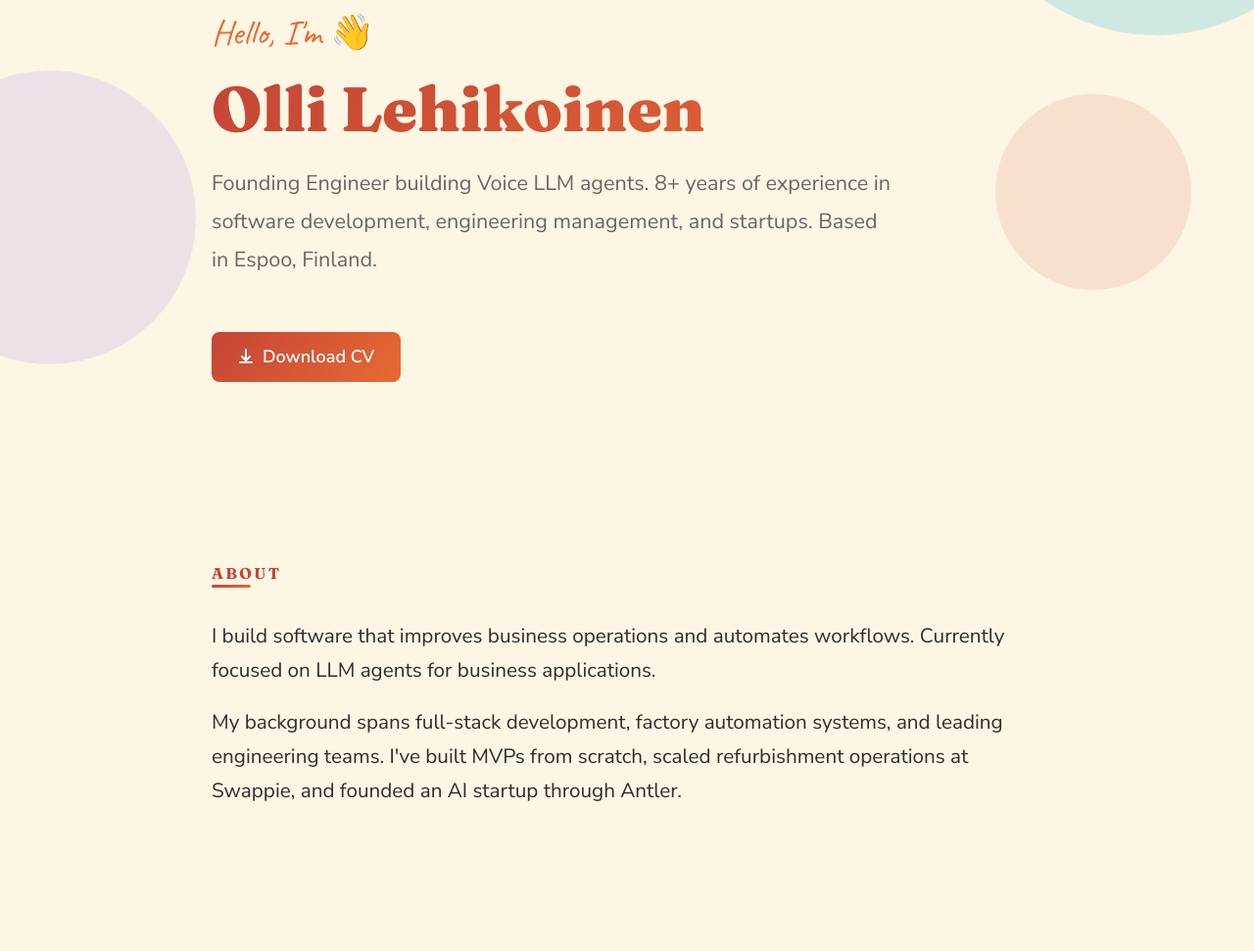
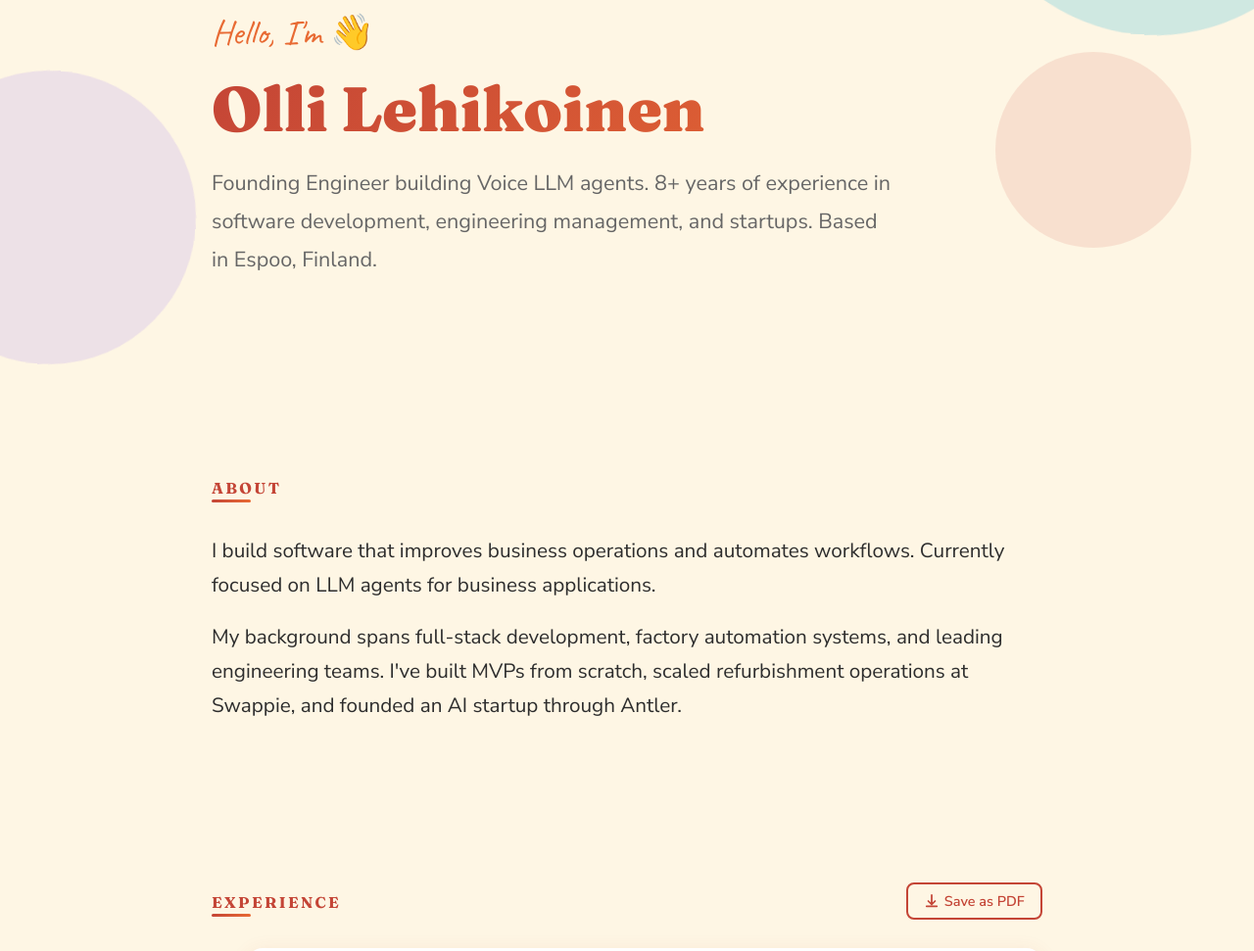
Before and after one commit to OlliTapio/website, a plain HTML site: page index.html in a window 1280 px wide. Shown: the part 238-1209 px from the top of the page at 98% size. Drawn offline with Linux system fonts and the light colour scheme.

Commit message:
Move Save as PDF button to experience section, brand the print output
Co-Authored-By: Claude Opus 4.6 <noreply@anthropic.com>

```diff
--- a/css/style.css
+++ b/css/style.css
@@ -302,26 +302,34 @@ nav a:hover::after {
   line-height: 1.8;
 }
 
+.experience-heading {
+  display: flex;
+  justify-content: space-between;
+  align-items: baseline;
+}
+
 .cv-download-btn {
   display: inline-flex;
   align-items: center;
-  gap: 0.5rem;
-  margin-top: var(--spacing-md);
-  padding: 0.75rem 1.5rem;
-  background: linear-gradient(135deg, var(--color-primary), var(--color-accent));
-  color: white;
-  border: none;
+  gap: 0.35rem;
+  padding: 0.4rem 0.9rem;
+  background: transparent;
+  color: var(--color-primary);
+  border: 2px solid var(--color-primary);
   border-radius: var(--radius-sm);
   font-family: var(--font-body);
   font-weight: 600;
-  font-size: 1rem;
+  font-size: 0.8rem;
   cursor: pointer;
-  transition: transform 0.3s ease, box-shadow 0.3s ease;
+  transition: all 0.3s ease;
 }
 
 .cv-download-btn:hover {
-  transform: translateY(-3px) scale(1.05);
-  box-shadow: 0 10px 30px rgba(196, 69, 54, 0.3);
+  background: linear-gradient(135deg, var(--color-primary), var(--color-accent));
+  color: white;
+  border-color: transparent;
+  transform: translateY(-2px);
+  box-shadow: 0 6px 20px rgba(196, 69, 54, 0.25);
 }
 
 /* Sections */
@@ -1150,6 +1158,25 @@ footer::before {
   a::after {
     display: none !important;
   }
+
+  /* ===== Branded footer for print ===== */
+  main::after {
+    content: "otl.fi";
+    display: block;
+    margin-top: 12pt;
+    padding-top: 6pt;
+    border-top: 1pt solid #e8e8e8;
+    font-size: 7pt;
+    color: #c44536;
+    text-align: right;
+    font-weight: 600;
+    letter-spacing: 0.05em;
+  }
+
+  /* Experience heading layout in print */
+  .experience-heading {
+    display: block;
+  }
 }
 
 /* Reduce motion for accessibility */
--- a/index.html
+++ b/index.html
@@ -34,10 +34,6 @@
         <span class="greeting">Hello, I'm <span class="wave">👋</span></span>
         <h1>Olli Lehikoinen</h1>
         <p class="subtitle">Founding Engineer building Voice LLM agents. 8+ years of experience in software development, engineering management, and startups. Based in Espoo, Finland.</p>
-        <button class="cv-download-btn" onclick="window.print()">
-          <svg width="16" height="16" viewBox="0 0 16 16" fill="none" stroke="currentColor" stroke-width="2" stroke-linecap="round" stroke-linejoin="round" aria-hidden="true"><path d="M8 1v10M4 8l4 4 4-4M2 14h12"/></svg>
-          Download CV
-        </button>
       </div>
     </section>
 
@@ -51,7 +47,13 @@
 
     <section id="experience">
       <div class="container">
-        <h2 class="section-title">Experience</h2>
+        <div class="experience-heading">
+          <h2 class="section-title">Experience</h2>
+          <button class="cv-download-btn" onclick="window.print()">
+            <svg width="14" height="14" viewBox="0 0 16 16" fill="none" stroke="currentColor" stroke-width="2" stroke-linecap="round" stroke-linejoin="round" aria-hidden="true"><path d="M8 1v10M4 8l4 4 4-4M2 14h12"/></svg>
+            Save as PDF
+          </button>
+        </div>
         <div class="experience-list">
 
           <div class="experience-item">
```
